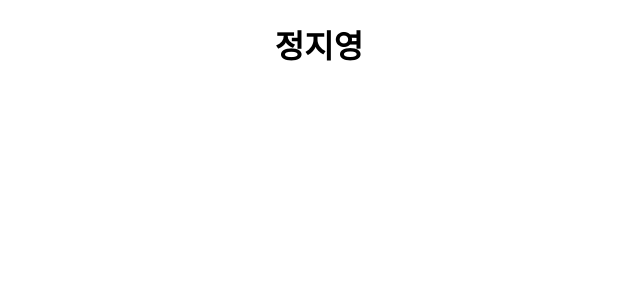
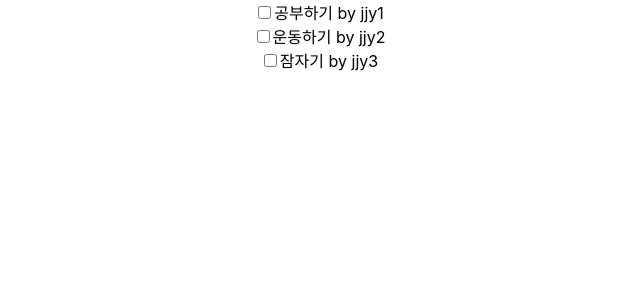
Before and after one commit to gyjeong021/Web_Programming, a React (Create React App) app: page / in a window 1280 px wide. Shown: the top 300 px of the page, without its empty margins (321-961 px from the left). Built offline with nearby package versions, Linux system fonts and the light colour scheme.

Commit message:
Todo 컴포넌트 개발

```diff
--- a/src/App.js
+++ b/src/App.js
@@ -1,10 +1,12 @@
-import logo from './logo.svg';
 import './App.css';
+import Todo from './Todo';
 
 function App() {
   return (
     <div className="App">
-      <h1>정지영</h1>
+      <Todo item="공부하기" name="jjy1"/>
+      <Todo item="운동하기" name="jjy2"/>
+      <Todo item="잠자기" name="jjy3"/>
     </div>
   );
 }
--- /dev/null
+++ b/src/Todo.js
@@ -0,0 +1,18 @@
+import React from "react";
+
+const Todo = (props) => {
+    let title = props.item; // 주석
+    let name = props.name;
+
+    return <div className="Todo">
+                {/* 주석 */}
+                {
+                // 여러 줄
+                // 주석
+                }
+                <input type="checkbox" id="todo0" name="todo0" value="todo0" />
+                <label for="todo0">{title} by {name}</label>
+            </div>;
+}
+
+export default Todo;
```
